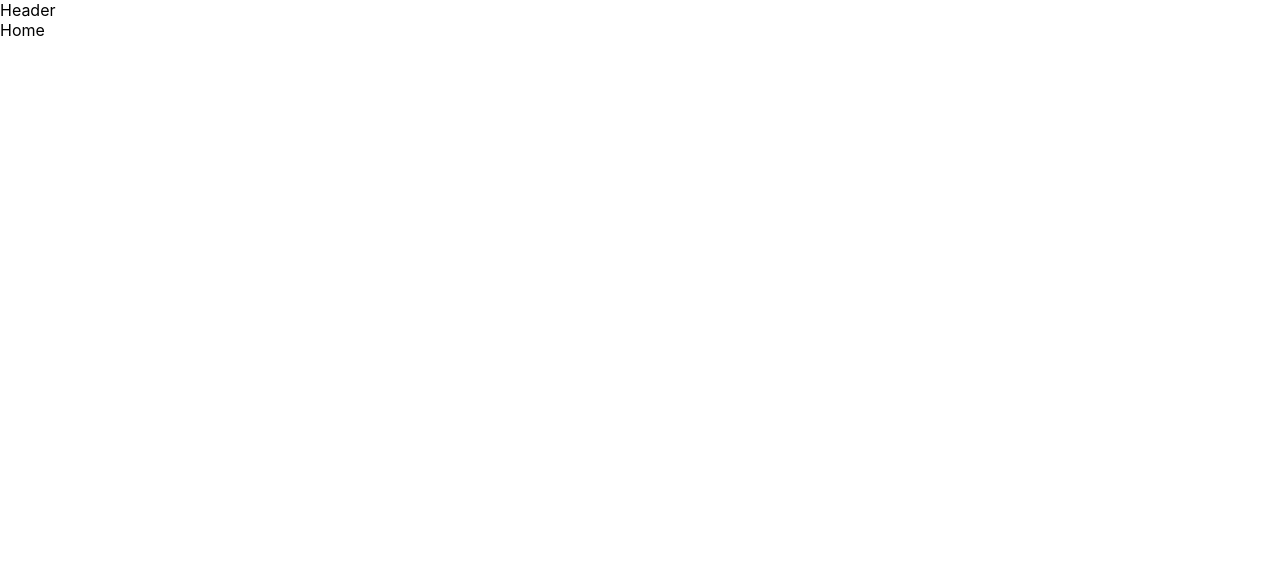
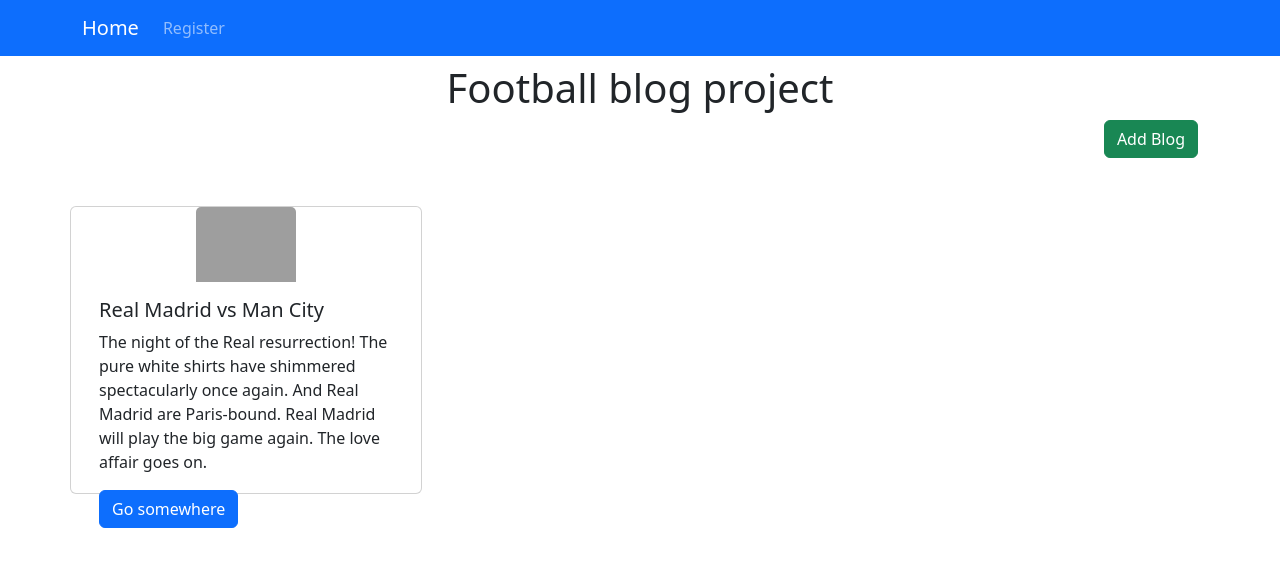
Before and after one commit to dineshpandeyy/mern_stack_project, a React (Create React App) app in the folder client/: page / in a window 1280 px wide. Shown: the top 566 px of the page. Built offline with nearby package versions, Linux system fonts and the light colour scheme; grey boxes are pictures that could not be loaded.

Commit message:
added bootstrap card and nav for UI

```diff
--- a/client/package.json
+++ b/client/package.json
@@ -6,8 +6,11 @@
     "@testing-library/jest-dom": "^5.16.5",
     "@testing-library/react": "^13.4.0",
     "@testing-library/user-event": "^13.5.0",
+    "bootstrap": "^5.2.2",
     "react": "^18.2.0",
+    "react-bootstrap": "^2.6.0",
     "react-dom": "^18.2.0",
+    "react-router-dom": "^6.4.3",
     "react-scripts": "5.0.1",
     "web-vitals": "^2.1.4"
   },
--- a/client/src/App.js
+++ b/client/src/App.js
@@ -1,13 +1,18 @@
 import './App.css';
-import Header from "./components/Header"
-import Home from "./components/Home"
-import Register from "./components/Header"
+import Header from "./components/Header";
+import Home from "./components/Home";
+import Register from "./components/Register";
+import 'bootstrap/dist/css/bootstrap.min.css';
+import {Routes,Route} from "react-router-dom";
 
 function App() {
   return (
     <>
       <Header />
-      <Home />
+      <Routes>
+        <Route path="/" element={<Home />}/>
+        <Route path="/register" element={<Register />}/>
+      </Routes>
     </>
   );
 }
--- a/client/src/components/Header.js
+++ b/client/src/components/Header.js
@@ -1,8 +1,21 @@
-import React from 'react'
+import React from 'react';
+import Container from 'react-bootstrap/Container';
+import Nav from 'react-bootstrap/Nav';
+import Navbar from 'react-bootstrap/Navbar';
 
 const Header = () => {
   return (
-    <div>Header</div>
+      <>
+        <Navbar bg="primary" variant="dark">
+        <Container>
+          <Navbar.Brand href="#home">Home</Navbar.Brand>
+          <Nav className="me-auto">
+            <Nav.Link href="#home">Register</Nav.Link>
+          </Nav>
+        </Container>
+      </Navbar>
+
+      </>
   )
 }
 
--- a/client/src/components/Home.js
+++ b/client/src/components/Home.js
@@ -1,10 +1,36 @@
 import React from 'react'
+import Button from 'react-bootstrap/Button';
+import Card from 'react-bootstrap/Card';
+
+
 
 const Home = () => {
   return (
-    <div>
-      Home
-    </div>
+      <>
+        <div className="container mt-2">
+            <h1 className="text-center mt-2">
+                Football blog project
+            </h1>
+            <div className="text-end">
+                <Button variant="success">Add Blog</Button>{' '}
+            </div>
+
+            <div className="row d-flex justify-content-between align-items-center mt-5">
+                <Card className="mb-3" style={{ width: '22rem',height:"18rem"}}>
+                <Card.Img style={{ width: '100px',textAlign:"center",margin:"auto"}} variant="top" src="holder.js/100px180" />
+                <Card.Body>
+                    <Card.Title>Real Madrid vs Man City</Card.Title>
+                    <Card.Text>
+                        The night of the Real resurrection! The pure white shirts have shimmered
+                        spectacularly once again. And Real Madrid are Paris-bound. Real Madrid will
+                         play the big game again. The love affair goes on.
+                    </Card.Text>
+                    <Button variant="primary">Go somewhere</Button>
+                </Card.Body>
+                </Card>
+            </div>
+        </div>
+      </>
   )
 }
 
--- a/client/src/index.js
+++ b/client/src/index.js
@@ -2,10 +2,11 @@ import React from 'react';
 import ReactDOM from 'react-dom/client';
 import './index.css';
 import App from './App';
+import {BrowserRouter} from "react-router-dom";
 
 const root = ReactDOM.createRoot(document.getElementById('root'));
 root.render(
-  <React.StrictMode>
+  <BrowserRouter>
     <App />
-  </React.StrictMode>
+  </BrowserRouter>
 );
```
Also changed, not shown: 1 other file (tests, documents, lock files or other folders).
